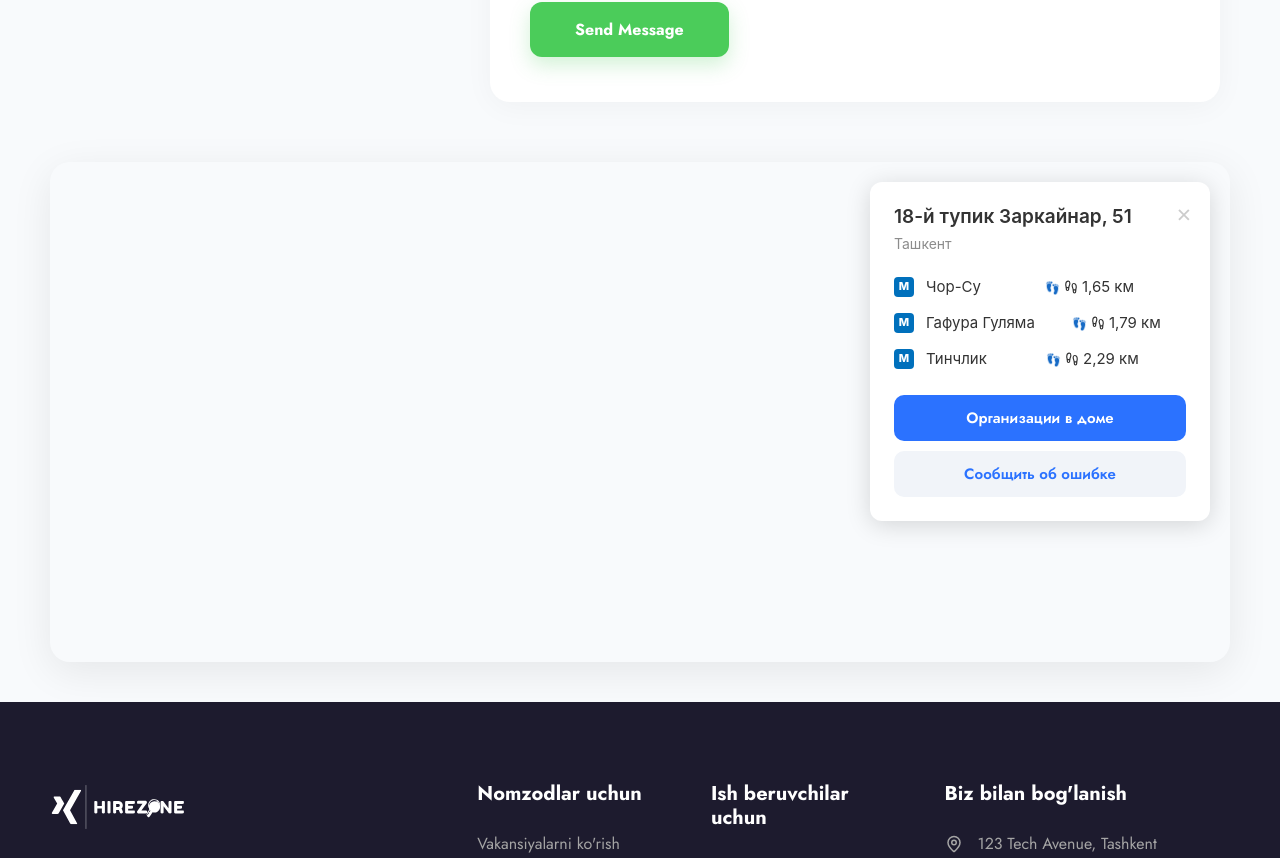
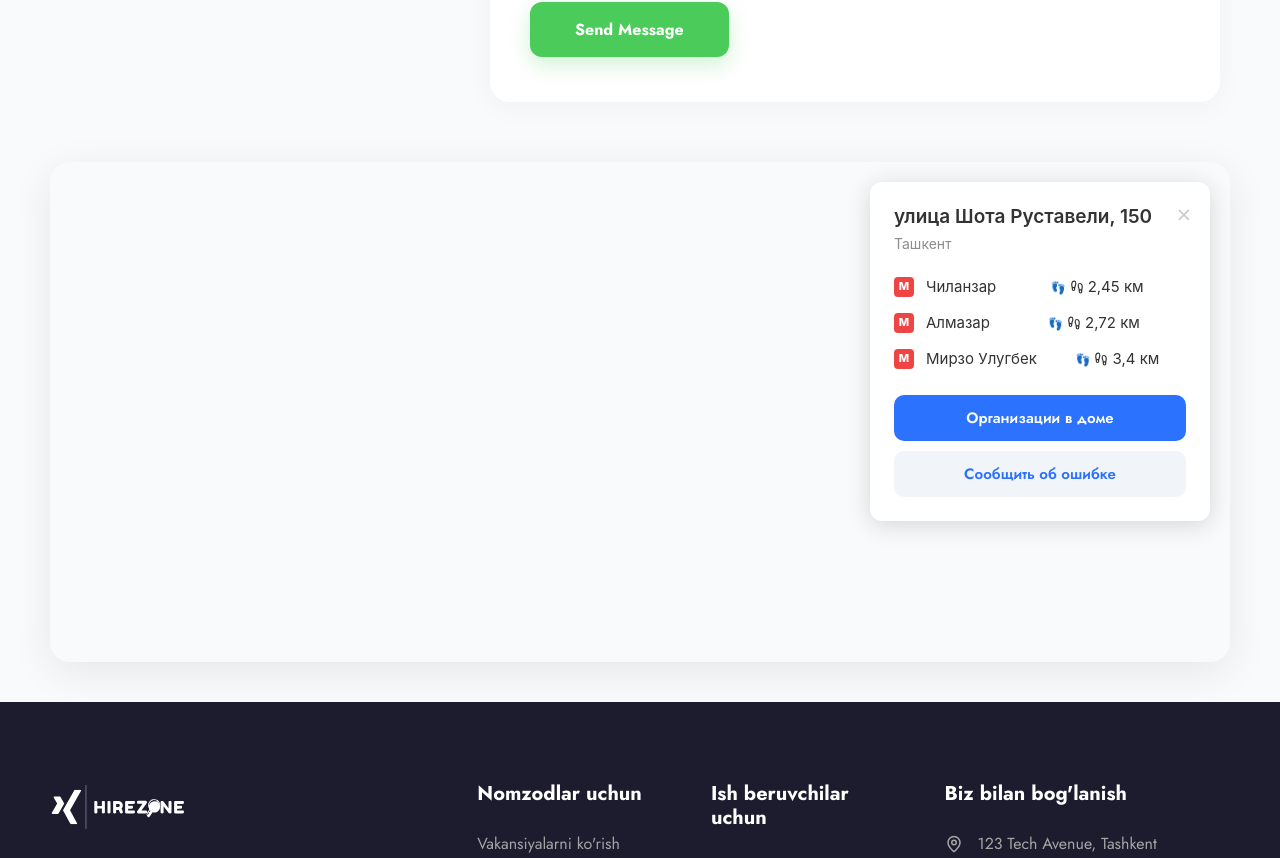
Before and after one commit to HasanxonMuhammad/hirezone-uz, a Next.js app: page /contact in a window 1280 px wide. Shown: the part 936-1794 px from the top of the page. Built offline with nearby package versions, Linux system fonts and the light colour scheme.

Commit message:
feat: definitively set address to Shota Rustaveli 150 with coordinate-based Yandex Map

```diff
--- a/src/app/contact/page.tsx
+++ b/src/app/contact/page.tsx
@@ -55,7 +55,7 @@ export default function ContactPage() {
                                         </div>
                                         <div className={styles.infoText}>
                                             <h4>Corporate Office</h4>
-                                            <p>18-й тупик Заркайнар, 51<br />Tashkent, Uzbekistan</p>
+                                            <p>улица Шота Руставели, 150<br />Tashkent, Uzbekistan</p>
                                         </div>
                                     </div>
 
@@ -141,7 +141,7 @@ export default function ContactPage() {
                     <div className={styles.mapWrapper}>
                         <div className={styles.mapContainer}>
                             <iframe
-                                src="https://yandex.uz/map-widget/v1/?ll=69.237740%2C41.338570&z=16&pt=69.237740%2C41.338570%2Cpm2rdm"
+                                src="https://yandex.uz/map-widget/v1/?ll=69.223799%2C41.260000&z=16&pt=69.223799%2C41.260000%2Cpm2rdm"
                                 width="100%"
                                 height="100%"
                                 frameBorder="0"
@@ -158,31 +158,31 @@ export default function ContactPage() {
                                 transition={{ duration: 0.6, delay: 0.8 }}
                             >
                                 <div className={styles.cardHeader}>
-                                    <h3>18-й тупик Заркайнар, 51</h3>
+                                    <h3>улица Шота Руставели, 150</h3>
                                     <p>Ташкент</p>
                                     <button className={styles.closeBtn}>×</button>
                                 </div>
 
                                 <div className={styles.metroList}>
                                     <div className={styles.metroItem}>
-                                        <div className={styles.metroIcon} style={{ background: '#0070bc' }}>M</div>
-                                        <span>Чор-Су</span>
+                                        <div className={styles.metroIcon} style={{ background: '#ef4444' }}>M</div>
+                                        <span>Чиланзар</span>
                                         <span className={styles.distance}>
-                                            <Footprints size={14} /> 1,65 км
+                                            <Footprints size={14} /> 2,45 км
                                         </span>
                                     </div>
                                     <div className={styles.metroItem}>
-                                        <div className={styles.metroIcon} style={{ background: '#0070bc' }}>M</div>
-                                        <span>Гафура Гуляма</span>
+                                        <div className={styles.metroIcon} style={{ background: '#ef4444' }}>M</div>
+                                        <span>Алмазар</span>
                                         <span className={styles.distance}>
-                                            <Footprints size={14} /> 1,79 км
+                                            <Footprints size={14} /> 2,72 км
                                         </span>
                                     </div>
                                     <div className={styles.metroItem}>
-                                        <div className={styles.metroIcon} style={{ background: '#0070bc' }}>M</div>
-                                        <span>Тинчлик</span>
+                                        <div className={styles.metroIcon} style={{ background: '#ef4444' }}>M</div>
+                                        <span>Мирзо Улугбек</span>
                                         <span className={styles.distance}>
-                                            <Footprints size={14} /> 2,29 км
+                                            <Footprints size={14} /> 3,4 км
                                         </span>
                                     </div>
                                 </div>
```
